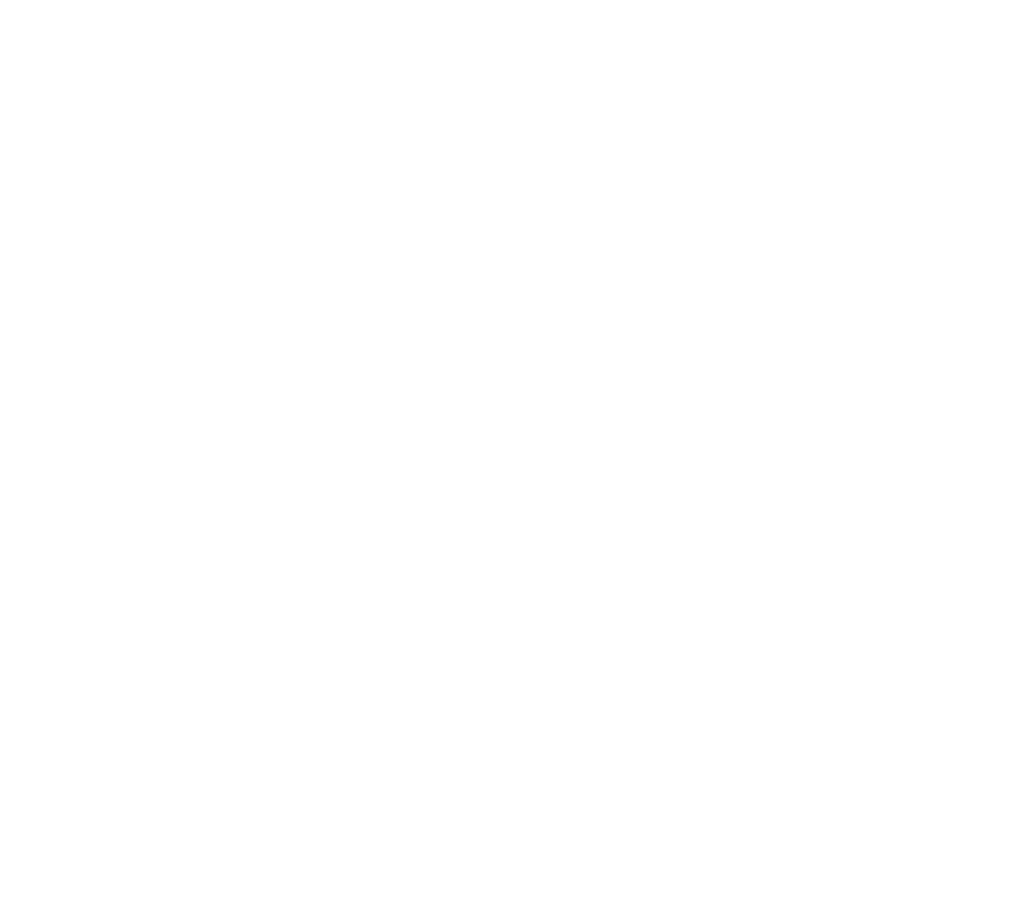
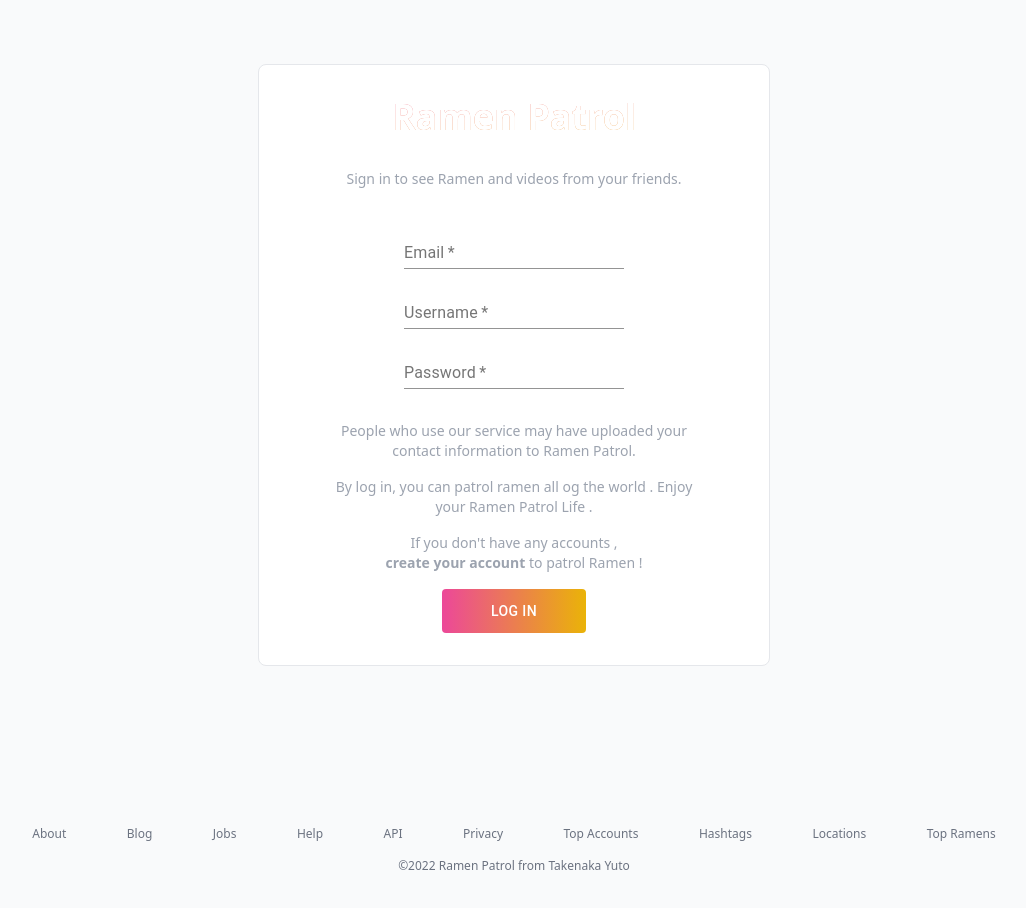
Before and after one commit to YutoTakenaka/ramen_patrol, a React (Create React App) app: page /login in a window 1280 px wide. Before the commit this address had no page. Shown: the top 908 px of the page, without its empty margins (126-1152 px from the left). Before the commit the page ends 800 px from the top, so only its background shows below. Built offline with nearby package versions, Linux system fonts and the light colour scheme.

Commit message:
ログイン、サインイン画面の実装

```diff
--- a/src/App.tsx
+++ b/src/App.tsx
@@ -5,6 +5,7 @@
 import Components from "./components/pages/Components";
 import MyPage from "./components/pages/MyPage";
 import TopPage from "./components/pages/TopPage";
+import Login from "./components/pages/Login";
 
 function App() {
   return (
@@ -12,6 +13,7 @@
       <Routes>
         <Route path={"/"} element={<TopPage />} />
         <Route path={"/signup"} element={<SignUp />} />
+        <Route path={"/login"} element={<Login />} />
         <Route path={"/component"} element={<Components />} />
         <Route path={"/mypage"} element={<MyPage />} />
       </Routes>
--- a/src/components/organisms/Header.tsx
+++ b/src/components/organisms/Header.tsx
@@ -4,6 +4,17 @@
 import AddCircleOutlineRoundedIcon from "@material-ui/icons/AddCircleOutlineRounded";
 import FavoriteBorderRoundedIcon from "@material-ui/icons/FavoriteBorderRounded";
 import AccountCircleIcon from "@material-ui/icons/AccountCircle";
+import {
+  Menu,
+  MenuButton,
+  MenuList,
+  MenuItem,
+  MenuItemOption,
+  MenuGroup,
+  MenuOptionGroup,
+  MenuDivider,
+  Divider,
+} from "@chakra-ui/react";
 
 export default function Header() {
   return (
@@ -28,9 +39,26 @@
           <a href="">
             <FavoriteBorderRoundedIcon className="mx-4 hover:cursor-pointer" />
           </a>
-          <a href="/mypage">
-            <AccountCircleIcon className="mx-4 hover:cursor-pointer" />
-          </a>
+
+          <Menu>
+            <MenuButton>
+              <AccountCircleIcon className="mx-4 hover:cursor-pointer" />
+            </MenuButton>
+            <MenuList className="block bg-white border border-gray-400 rounded-lg px-4 py-1 w-32">
+              <MenuItem className="mt-1 font-extralight text-xs">
+                <a href="/mypage">Profile</a>
+              </MenuItem>
+              <br />
+              <MenuItem className="mt-1 font-extralight text-xs">
+                Settings
+              </MenuItem>
+              <br />
+              <Divider className="mt-1" />
+              <MenuItem className="my-1 font-extralight text-xs">
+                <a href="/login">Log Out</a>
+              </MenuItem>
+            </MenuList>
+          </Menu>
         </div>
       </div>
       <hr />
--- /dev/null
+++ b/src/components/organisms/LoginIndex.tsx
@@ -0,0 +1,57 @@
+import { useNavigate } from "react-router-dom";
+import PrimaryButton from "../molecules/buttons/PrimaryButton";
+import TextBox from "../molecules/inputs/TextField";
+
+const LOGIN_ITEMS = [
+  { label: "Email" },
+  { label: "Username" },
+  { label: "Password" },
+];
+export default function LoginIndex() {
+  const navigate = useNavigate();
+  const onClickLogin = () => {
+    navigate("/");
+  };
+  return (
+    <div className="bg-gray-50 w-full pb-32 pt-16">
+      <div className="bg-white border border-gray-200 w-2/5 mx-auto rounded-lg">
+        <p className="font-bold bg-gradient-to-br from-pink-500 to-yellow-500 h-26 text-center text-white text-4xl bg-clip-text text-transparent mt-8">
+          Ramen Patrol
+        </p>
+        <p className="text-center text-gray-400 text-sm mt-8 w-3/4 mx-auto">
+          Sign in to see Ramen and videos from your friends.
+        </p>
+        <p className="w-3/4 underline border-gray-400"></p>
+        <div className="text-center mt-8">
+          {LOGIN_ITEMS.map((item) => (
+            <div className="mt-3">
+              <TextBox label={item.label} required={true} disabled={false} />
+            </div>
+          ))}
+        </div>
+        <p className="text-center text-gray-400 text-sm mt-8 w-3/4 mx-auto">
+          People who use our service may have uploaded your contact information
+          to Ramen Patrol.
+        </p>
+        <p className="text-center text-gray-400 text-sm mt-4 w-3/4 mx-auto">
+          By log in, you can patrol ramen all og the world . Enjoy your Ramen
+          Patrol Life .
+        </p>
+        <p className="text-center text-gray-400 text-sm mt-4 w-3/4 mx-auto">
+          If you don't have any accounts ,<br />
+          <span className="font-bold">
+            <a href="/signup">create your account</a>
+          </span>{" "}
+          to patrol Ramen !
+        </p>
+        <div className="text-center mt-4 mb-8">
+          <PrimaryButton onClick={onClickLogin}>
+            <div className="h-8 w-32 text-sm flex items-center justify-center">
+              <p className="text-white">Log In</p>
+            </div>
+          </PrimaryButton>
+        </div>
+      </div>
+    </div>
+  );
+}
--- /dev/null
+++ b/src/components/pages/Login.tsx
@@ -0,0 +1,11 @@
+import Footer from "../organisms/Footer";
+import LoginIndex from "../organisms/LoginIndex";
+
+export default function Login() {
+  return (
+    <>
+      <LoginIndex />
+      <Footer />
+    </>
+  );
+}
--- a/src/components/pages/SignUp.tsx
+++ b/src/components/pages/SignUp.tsx
@@ -1,7 +1,7 @@
 import Footer from "../organisms/Footer";
 import SignUpIndex from "../organisms/SignUpIndex";
 
-export default function signup() {
+export default function SignUp() {
   return (
     <>
       <SignUpIndex />
```
